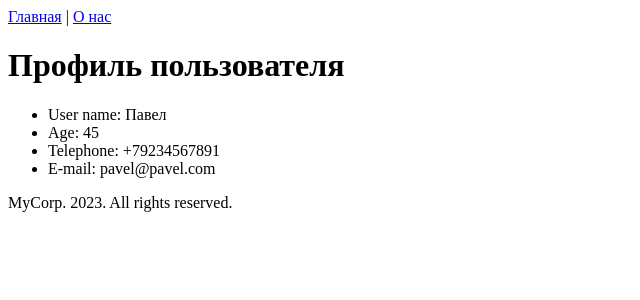
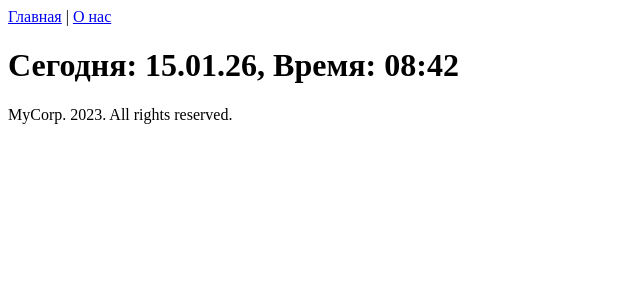
Before and after one commit to tilyavov/stepic_django, a Django app: page /blog/user/ in a window 1280 px wide. Shown: the top 300 px of the page, without its empty margins (0-640 px from the left). Run offline with Django 5.2, Linux system fonts and the light colour scheme.

Commit message:
Задача 5( Шаблоны часть 2)

```diff
--- a/templates/blog/users.html
+++ b/templates/blog/users.html
@@ -8,13 +8,7 @@
 </head>
 <body>
     {% block content %}
-        <h1>Профиль пользователя</h1>
-            <ul>
-                <li>User name: {{item.0}}</li>
-                <li>Age: {{item.1}}</li>
-                <li>Telephone: {{item.2}}</li>
-                <li>E-mail: {{item.3}}</li>
-            </ul>
+        <h1>Сегодня: {% now 'd.m.y, Время: H:i' %}</h1>
     {% endblock content %}
 </body>
 </html>
```
